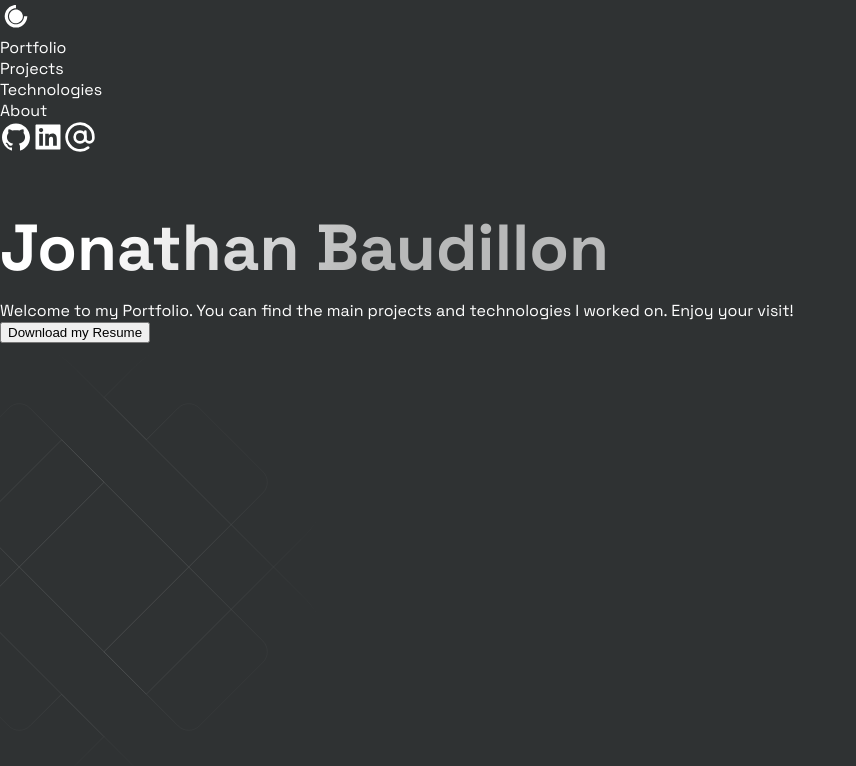
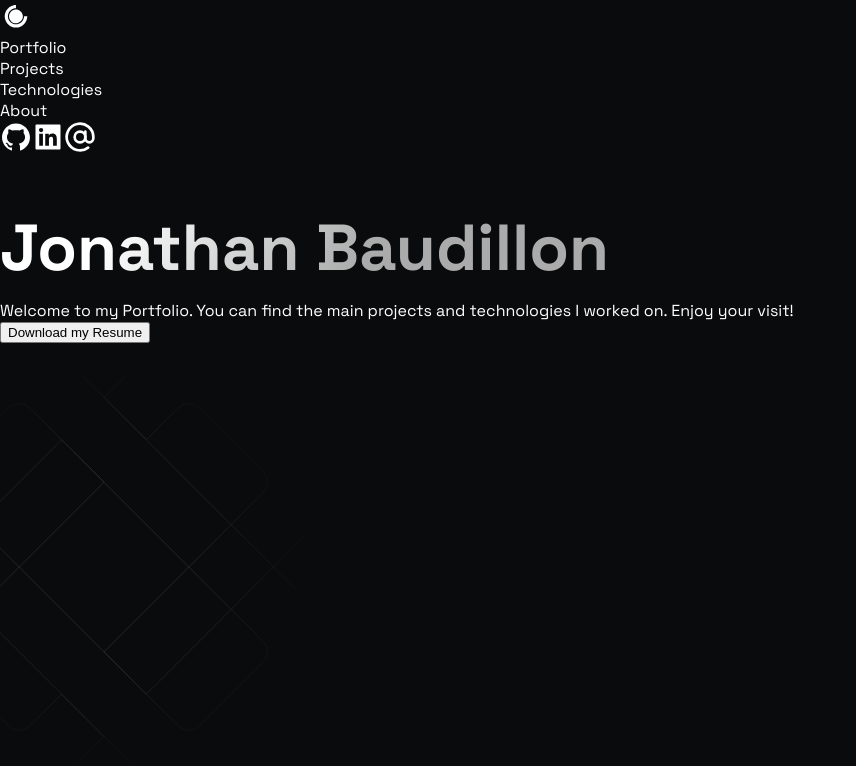
Before and after one commit to Glorgs/Web, a Next.js app: page / in a window 1280 px wide. Shown: the top 766 px of the page, without its empty margins (0-856 px from the left). Built offline with nearby package versions, Linux system fonts and the light colour scheme.

Commit message:
Change color

```diff
--- a/assets/js/StyledComponents.js
+++ b/assets/js/StyledComponents.js
@@ -71,7 +71,7 @@ export const ProjectTitle = styled.h3`
   padding: .5rem .8rem 0 .8rem;
   font-size: 2rem;
   z-index: 0;
-  background: #2f3233;
+  background: #090b0c;
 `
 
 export const ProjectDescription = styled.p`
--- a/styles/globals.css
+++ b/styles/globals.css
@@ -10,7 +10,7 @@ html, body {
   margin: 0;
   font-family: Space Grotesk, sans-serif !important;
   color: white;
-  background: rgb(47 50 51);
+  background: #090b0c;
 }
 
 a {
```
